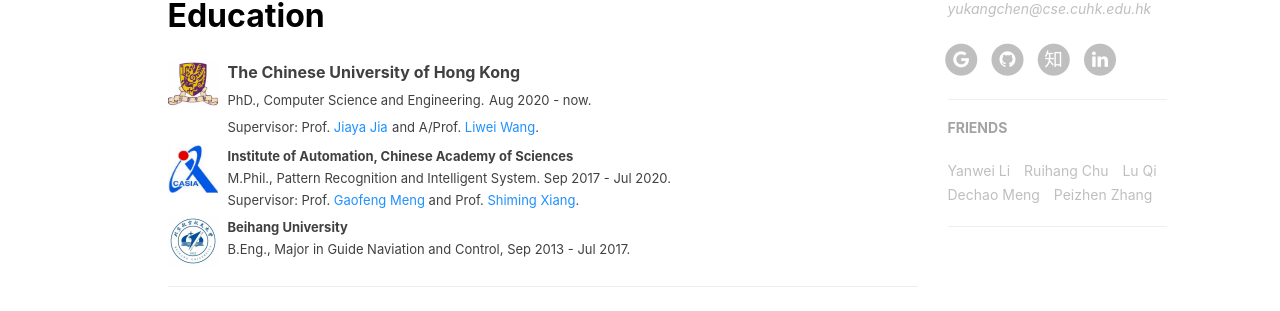
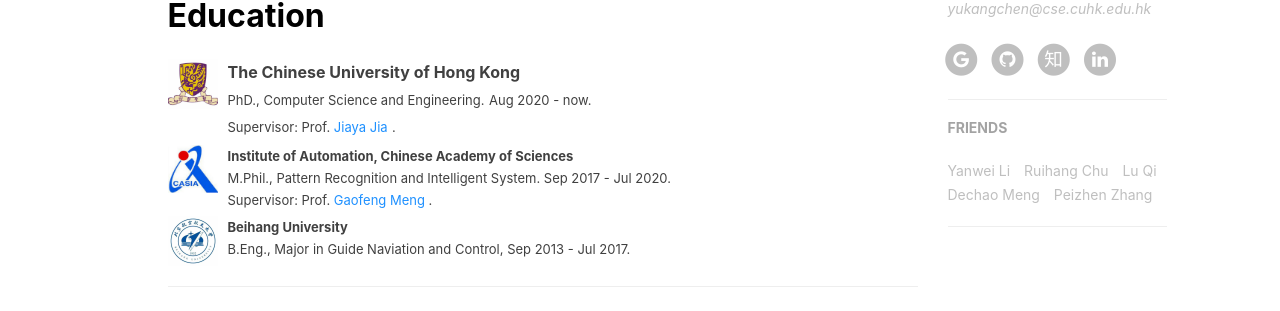
Before and after one commit to yukang2017/yukang2017.github.io, a Jekyll site: the page built from index.html, in a window 1280 px wide. Shown: the part 685-996 px from the top of the page. Built offline with Jekyll 4.4.1, drawn with Linux system fonts in a browser that asks for light colours; nearby versions of some CDN libraries; a script that is not in the unit is left out; the list of posts is cut into pages by our own code; comment, search, counter and statistics services are not loaded.

Commit message:
Update index.html

```diff
--- a/index.html
+++ b/index.html
@@ -36,8 +36,7 @@ description: "Aim High and Down to Earth."
 					<font size="2.7">PhD., Computer Science and Engineering.</font>
 					<font size="2.7">Aug 2020 - now.</font> <br>
 					<font size="2.7">Supervisor: Prof. <a target="_blank"
-					   href="http://jiaya.me/"><font color="DodgerBlue">Jiaya Jia</font></a></font> <font size="2.7"> and A/Prof. <a target="_blank"
-					   href="https://scholar.google.com/citations?user=qnbdnZEAAAAJ&hl=zh-CN"><font color="DodgerBlue">Liwei Wang</font></a>.
+					   href="http://jiaya.me/"><font color="DodgerBlue">Jiaya Jia</font></a></font> <font size="2.7">.
 				</p>
 			</div>
 		</div>
@@ -54,8 +53,7 @@ description: "Aim High and Down to Earth."
 					<font size="2.7">M.Phil., Pattern Recognition and Intelligent System.</font>
 					<font size="2.7">Sep 2017 - Jul 2020.</font> <br>
 					<font size="2.7">Supervisor: Prof. <a target="_blank"
-					   href="https://scholar.google.com/citations?user=5hti_r0AAAAJ&hl=zh-CN"><font color="DodgerBlue">Gaofeng Meng</font></a></font> <font size="2.7"> and Prof. <a target="_blank"
-					   href="https://scholar.google.com/citations?user=0ggsACEAAAAJ&hl=zh-CN"><font color="DodgerBlue">Shiming Xiang</font></a>.
+					   href="https://scholar.google.com/citations?user=5hti_r0AAAAJ&hl=zh-CN"><font color="DodgerBlue">Gaofeng Meng</font></a></font> <font size="2.7">.
 				</p>
 			</div>
 		</div>
```
